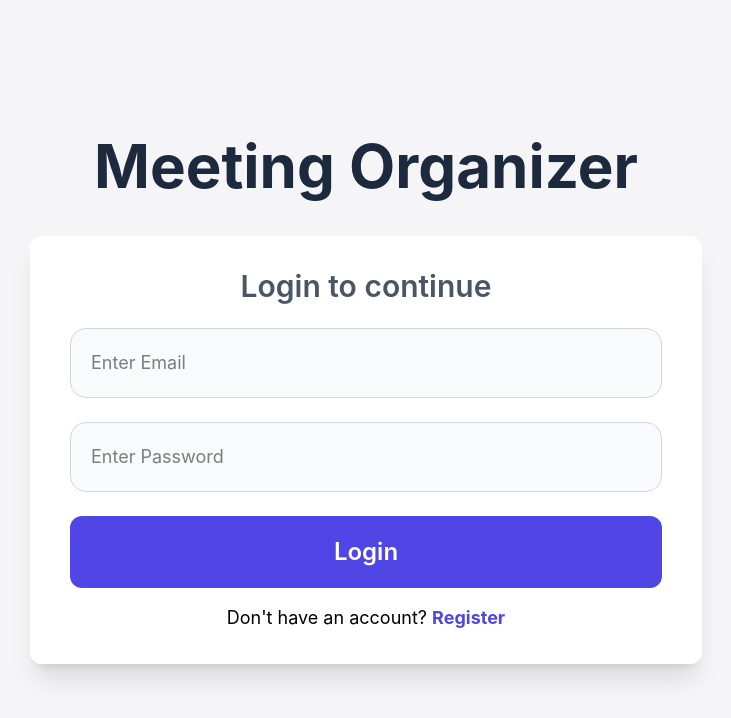
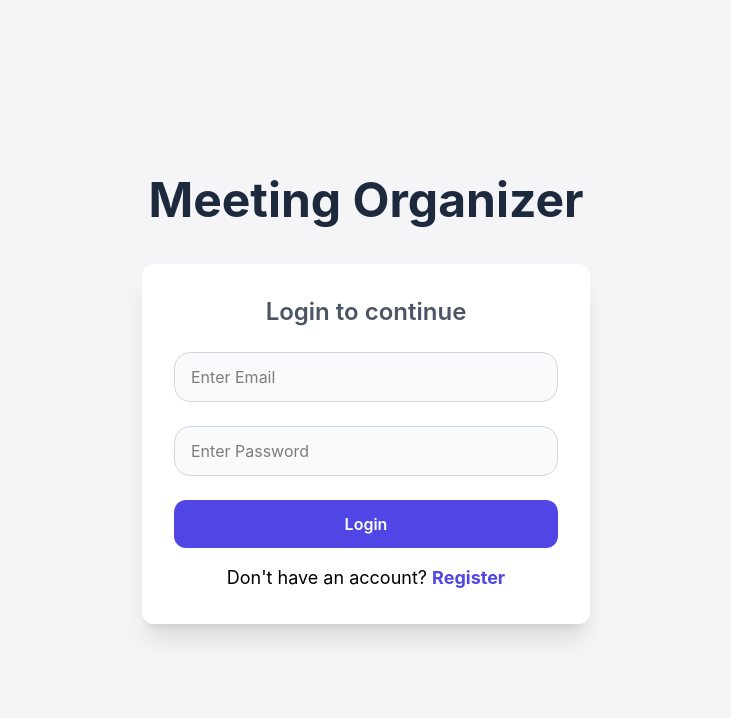
Before and after one commit to faizrazakhan3/meeting-schedular, a React (Vite) app in the folder frontend/: page / in a window 1280 px wide. Shown: the top 718 px of the page, without its empty margins (274-1005 px from the left). Built offline with nearby package versions, Linux system fonts and the light colour scheme.

Commit message:
Update frontend backend

```diff
--- a/frontend/src/theme/styles.ts
+++ b/frontend/src/theme/styles.ts
@@ -1,24 +1,21 @@
 export const styles = {
  card:
-"bg-white/95 backdrop-blur-sm shadow-xl rounded-xl w-full max-w-2xl px-10 py-8",
+"bg-white/95 backdrop-blur-sm shadow-xl rounded-xl w-full max-w-md px-8 py-8",
 
   title:
-    "text-3xl md:text-5xl lg:text-6xl font-bold text-slate-800 text-center",
+    "text-4xl md:text-5xl font-bold text-slate-800 text-center",
 
   subtitle:
-    "text-center text-xl md:text-3xl font-semibold text-gray-600 mb-6",
+    "text-center text-xl md:text-2xl font-semibold text-gray-600 mb-6",
 
-  input:
-    "w-full px-4 py-4 border border-gray-300 bg-gray-50 focus:outline-none focus:ring-4 focus:ring-primary/20 focus:border-primary transition p-4 md:p-5 rounded-2xl mb-6 text-lg",
-
+ input:
+    "w-full px-4 py-3 border border-gray-300 bg-gray-50 focus:outline-none focus:ring-4 focus:ring-primary/20 focus:border-primary transition rounded-2xl mb-6 text-base",
   button:
-    "w-full bg-primary text-white p-4 md:p-5 rounded-md hover:bg-primary/90 transition text-lg md:text-2xl font-semibold",
-
+    "w-full bg-primary text-white py-3 rounded-md hover:bg-primary/90 transition text-base font-semibold",
   link:
     "text-primary font-bold hover:underline text-lg",
-
-   header:
-  "bg-white/10 backdrop-blur-md text-white px-6 py-4 flex justify-between items-center",
+  header:
+   "bg-white/10 backdrop-blur-md text-white px-6 py-4 flex justify-between items-center",
 
 logo:
   "bg-transparent border-2 border-black text-black font-bold text-xl px-4 py-2 rounded-lg transition-all duration-300 hover:bg-white/20 hover:border-white hover:scale-110 hover:shadow-xl cursor-pointer",
```
